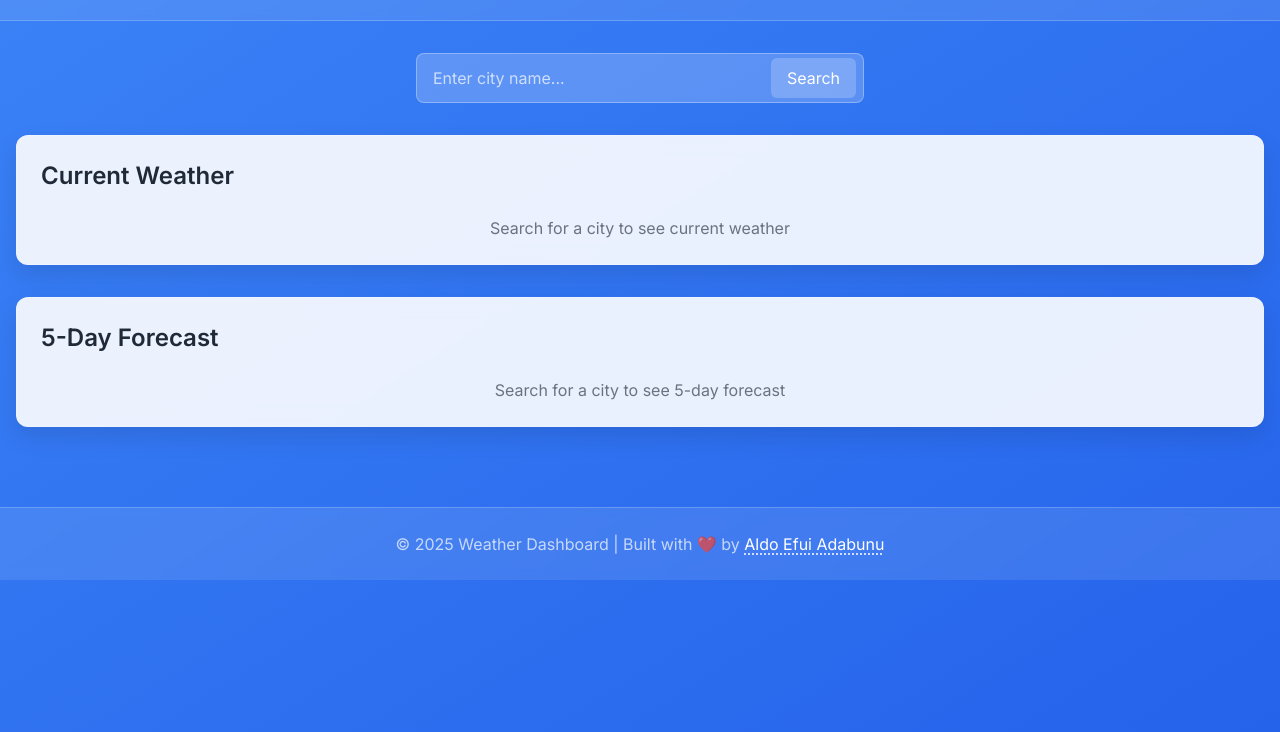
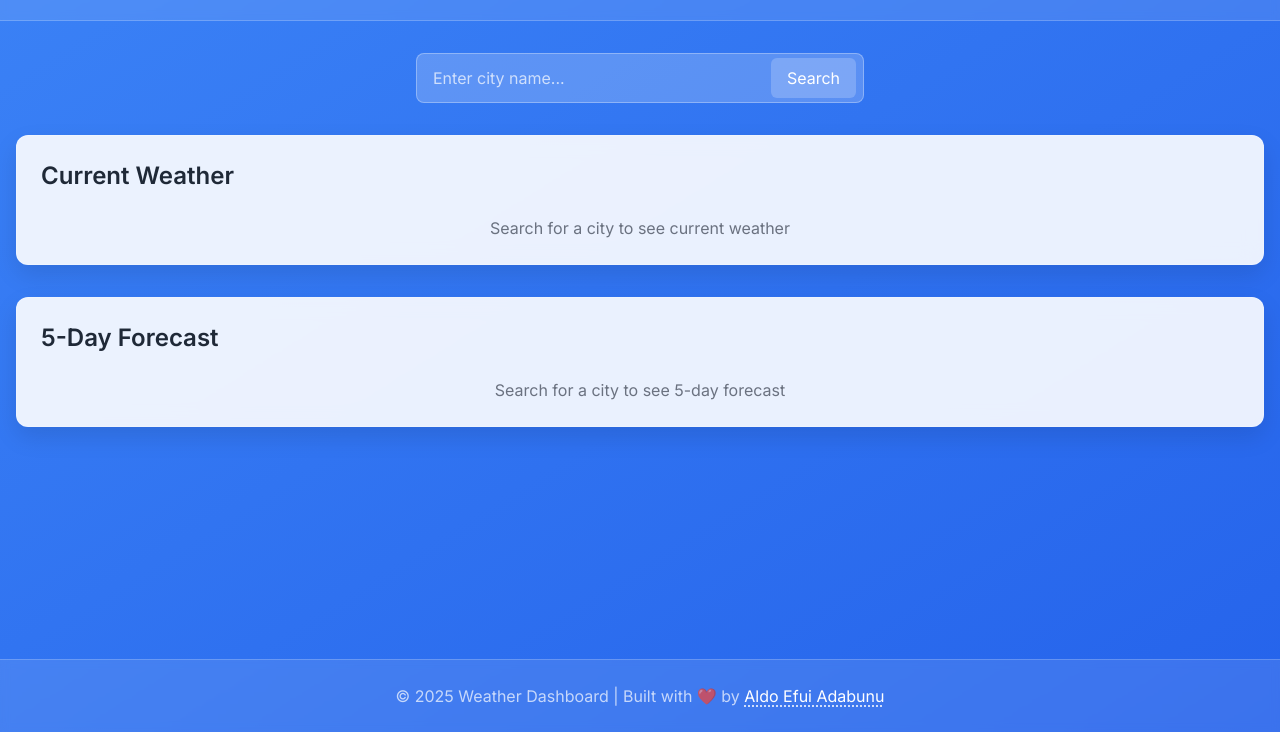
Before and after one commit to KwakuAldo/Weather-Dashboard, a website: page index.html in a window 1280 px wide. Shown: the part 68-800 px from the top of the page. Drawn offline with nearby package versions, Linux system fonts and the light colour scheme.

Commit message:
Make footer stick to bottom of screen
- Add flex layout to body with flex-col direction
- Make main content flex-1 to take available space
- Remove mt-12 from footer and add mt-auto for sticky positioning
- Footer now stays at bottom without scrolling past it

```diff
--- a/index.html
+++ b/index.html
@@ -42,7 +42,7 @@
     <link href="https://fonts.googleapis.com/css2?family=Inter:wght@300;400;500;600;700&display=swap" rel="stylesheet">
     <link href="style.css" rel="stylesheet">
 </head>
-<body class="min-h-screen bg-gradient-to-br from-weather-blue to-blue-600 font-sans">
+<body class="min-h-screen bg-gradient-to-br from-weather-blue to-blue-600 font-sans flex flex-col">
     <!-- Header -->
     <header class="bg-white/10 backdrop-blur-sm border-b border-white/20">
         <div class="container mx-auto px-4 py-6">
@@ -51,7 +51,7 @@
     </header>
 
     <!-- Main Content -->
-    <main class="container mx-auto px-4 py-8">
+    <main class="container mx-auto px-4 py-8 flex-1">
         <!-- Search Section -->
         <div class="max-w-md mx-auto mb-8">
             <div class="relative">
@@ -111,11 +111,11 @@
     </main>
 
     <!-- Footer -->
-    <footer class="bg-white/10 backdrop-blur-sm border-t border-white/20 mt-12">
+    <footer class="bg-white/10 backdrop-blur-sm border-t border-white/20 mt-auto">
         <div class="container mx-auto px-4 py-6">
             <p class="text-white/70 text-center">
                 &copy; 2025 Weather Dashboard |
-                Built with ❤️ by
+                Built with ❤️  by
                 <a href="https://github.com/KwakuAldo" target="_blank" rel="noopener noreferrer"
                    class="text-white hover:text-blue-200 transition-colors duration-200 underline decoration-dotted underline-offset-4">
                     Aldo Efui Adabunu
```
